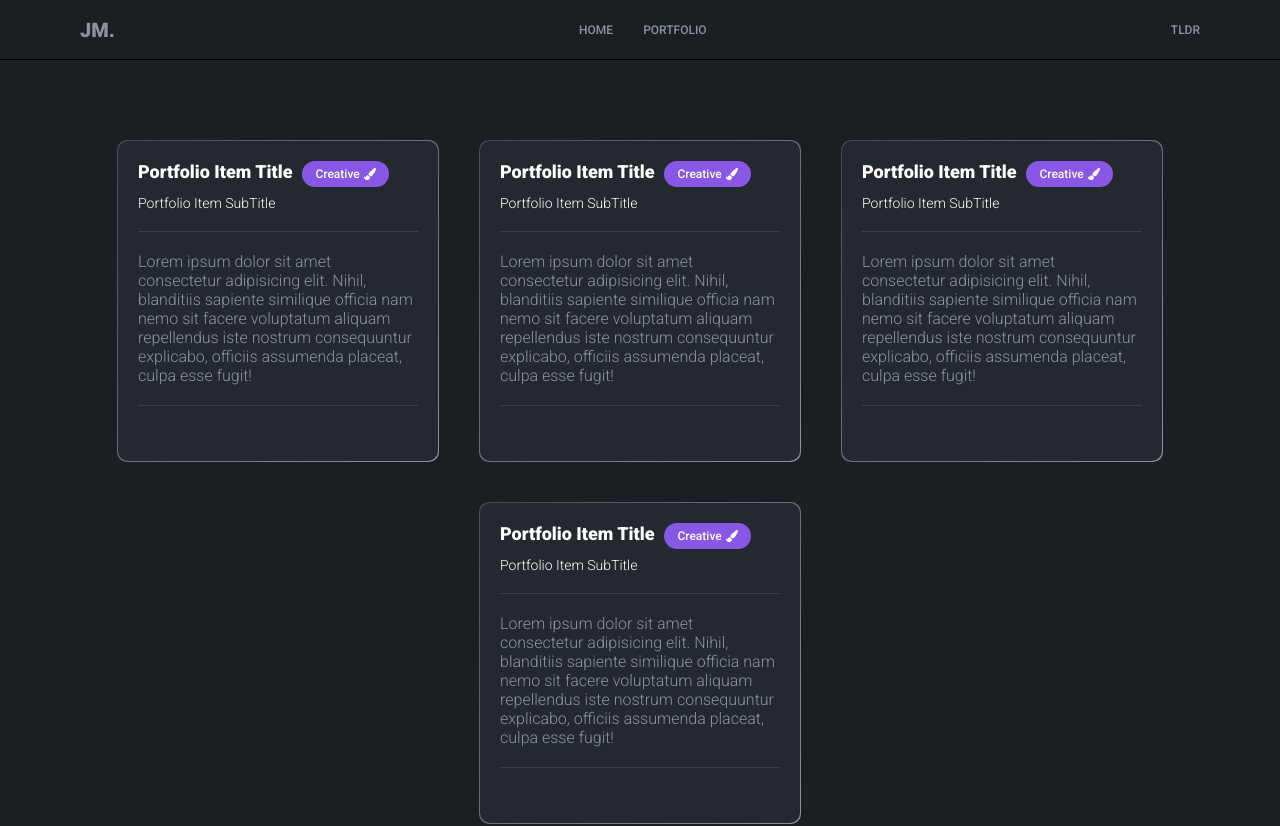
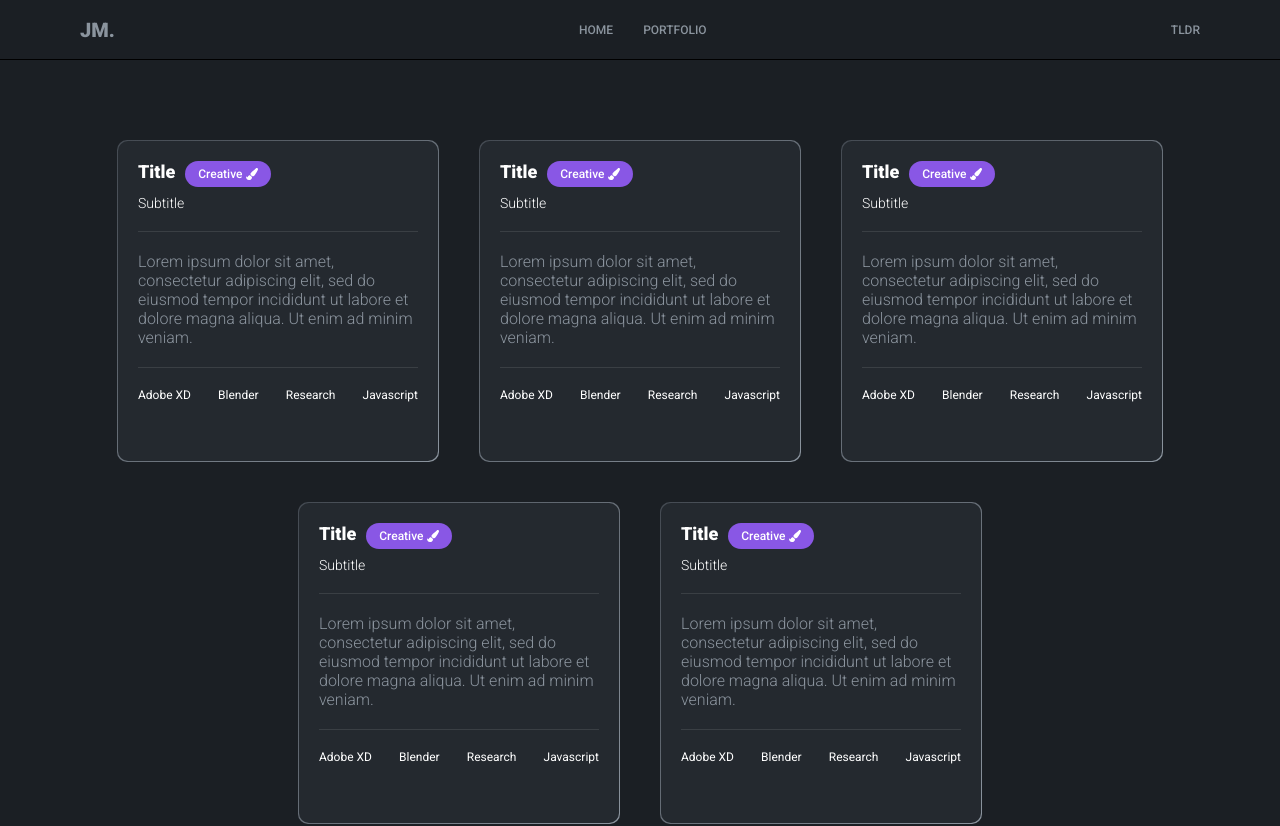
Before and after one commit to Jaydotcom27/portfolio, a React (Create React App) app in the folder frontend_react/: page /portfolio in a window 1280 px wide. Shown: the top 826 px of the page. Built offline with nearby package versions, Linux system fonts and the light colour scheme.

Commit message:
Made progress with the dynamic content in the Items component

```diff
--- a/frontend_react/src/components/Item/Item.jsx
+++ b/frontend_react/src/components/Item/Item.jsx
@@ -1,26 +1,30 @@
-import React from 'react'
+import { React } from 'react'
 import { FaPaintBrush } from 'react-icons/fa'
 import './Item.scss'
 
-const Item = () => {
+const Item = ({title, subtitle, type, content, skills}) => {
   return (
     <div id='Item'>
       <div className='item__inner'>
         <div className='item__header'>
           <div className='item__header-pair'>
-            <span className='item__title'>Portfolio Item Title</span>
+            <span className='item__title'>{title}</span>
             <span className='item__pill'>
-              <span className='pill__title'>Creative</span>
+              <span className='pill__title'>{type}</span>
               <FaPaintBrush />
             </span>
           </div>
-          <span className='item__subtitle'>Portfolio Item SubTitle</span>
+          <span className='item__subtitle'>{subtitle}</span>
         </div>
         <div className='item__body'>
-          <span> Lorem ipsum dolor sit amet consectetur adipisicing elit. Nihil, blanditiis sapiente similique officia nam nemo sit facere voluptatum aliquam repellendus iste nostrum consequuntur explicabo, officiis assumenda placeat, culpa esse fugit! </span>
+          <span>{content}</span>
         </div>
         <div className='item__skills'>
-
+          {skills.map((skill) => (
+            <div>
+              <div>{skill}</div>
+            </div>
+          ))}
         </div>
       </div>
     </div>
--- a/frontend_react/src/components/Item/Item.scss
+++ b/frontend_react/src/components/Item/Item.scss
@@ -36,7 +36,7 @@
         }
 
         .item__pill {
-            background-color: #8957E5;
+            background-color: hsl(261, 73%, 62%);
             padding: 6px 13px;
             font-size: 12px;
             font-weight: 500;
@@ -65,4 +65,14 @@
         color: var(--text-gray);
         font-size: 16px;
     }
+
+    .item__skills {
+        margin-top: 20px;
+        display: flex;
+        justify-content: space-between;
+        align-items: center;
+        font-size: 12px;
+
+        flex-wrap: wrap;
+    }
 }
--- a/frontend_react/src/container/Timeline/Timeline.jsx
+++ b/frontend_react/src/container/Timeline/Timeline.jsx
@@ -8,14 +8,12 @@ const Timeline = () => {
         subtitle: 'Subtitle 1',
         content: 'Lorem ipsum dolor sit amet, consectetur adipiscing elit, sed do eiusmod tempor incididunt ut labore et dolore magna aliqua. Ut enim ad minim veniam.',
         images: []
-
     },
     {
         title: 'Title 2',
         subtitle: 'Subtitle 2',
         content: 'Lorem ipsum dolor sit amet, consectetur adipiscing elit, sed do eiusmod tempor incididunt ut labore et dolore magna aliqua. Ut enim ad minim veniam.',
         images: ['url1','url2']
-
     },
     {
         title: 'Title 3',
@@ -28,28 +26,24 @@ const Timeline = () => {
         subtitle: 'Subtitle 4',
         content: 'Lorem ipsum dolor sit amet, consectetur adipiscing elit sed do eiusmod tempor incididunt ut labore et dolore magna aliqua Ut enim ad minim veniam.',
         images: []
-
     },
     {
         title: 'Title 5',
         subtitle: 'Subtitle 5',
         content: 'Lorem ipsum dolor sit amet, consectetur adipiscing elit, sed do eiusmod tempor incididunt ut labore et dolore magna aliqua. Ut enim ad minim veniam.',
         images: []
-
     },
     {
         title: 'Title 6',
         subtitle: 'Subtitle 6',
         content: 'Lorem ipsum dolor sit amet, consectetur adipiscing elit, sed do eiusmod tempor incididunt ut labore et dolore magna aliqua. Ut enim ad minim veniam.',
         images: ['url1']
-
     },
     {
         title: 'Title 7',
         subtitle: 'Subtitle 7',
         content: 'Lorem ipsum dolor sit amet, consectetur adipiscing elit, sed do eiusmod tempor incididunt ut labore et dolore magna aliqua. Ut enim ad minim veniam.',
         images: ['url1', 'url2']
-
     }]);
 
     return (
--- a/frontend_react/src/pages/Portfolio/Portfolio.jsx
+++ b/frontend_react/src/pages/Portfolio/Portfolio.jsx
@@ -1,15 +1,58 @@
-import React from 'react'
+import React, { useState } from 'react'
+import { Item } from '../../components'
 import './Portfolio.scss'
-import { Item } from '../../components'
 
 const Portfolio = () => {
+  const [ items ] = useState([{
+    title: 'Title',
+    subtitle: 'Subtitle',
+    type: 'Creative',
+    content: 'Lorem ipsum dolor sit amet, consectetur adipiscing elit, sed do eiusmod tempor incididunt ut labore et dolore magna aliqua. Ut enim ad minim veniam.',
+    skills: ['Adobe XD', 'Blender', 'Research', 'Javascript']
+  },
+  {
+    title: 'Title',
+    subtitle: 'Subtitle',
+    type: 'Creative',
+    content: 'Lorem ipsum dolor sit amet, consectetur adipiscing elit, sed do eiusmod tempor incididunt ut labore et dolore magna aliqua. Ut enim ad minim veniam.',
+    skills: ['Adobe XD', 'Blender', 'Research', 'Javascript']
+  },
+  {
+    title: 'Title',
+    subtitle: 'Subtitle',
+    type: 'Creative',
+    content: 'Lorem ipsum dolor sit amet, consectetur adipiscing elit, sed do eiusmod tempor incididunt ut labore et dolore magna aliqua. Ut enim ad minim veniam.',
+    skills: ['Adobe XD', 'Blender', 'Research', 'Javascript']
+  },
+  {
+    title: 'Title',
+    subtitle: 'Subtitle',
+    type: 'Creative',
+    content: 'Lorem ipsum dolor sit amet, consectetur adipiscing elit, sed do eiusmod tempor incididunt ut labore et dolore magna aliqua. Ut enim ad minim veniam.',
+    skills: ['Adobe XD', 'Blender', 'Research', 'Javascript']
+  },
+  {
+    title: 'Title',
+    subtitle: 'Subtitle',
+    type: 'Creative',
+    content: 'Lorem ipsum dolor sit amet, consectetur adipiscing elit, sed do eiusmod tempor incididunt ut labore et dolore magna aliqua. Ut enim ad minim veniam.',
+    skills: ['Adobe XD', 'Blender', 'Research', 'Javascript']
+  },
+])
+
   return (
     <div id='Portfolio'>
         <div className='items-container'>
-            <Item></Item>
-            <Item></Item>
-            <Item></Item>
-            <Item></Item>
+          { items.map((item) => (
+            <Item
+              key = {item.title}
+              title = {item.title}
+              subtitle = {item.subtitle}
+              type = {item.type}
+              content = {item.content}
+              skills = {item.skills}
+            ></Item>
+          ))}
         </div>
     </div>
   )
```
